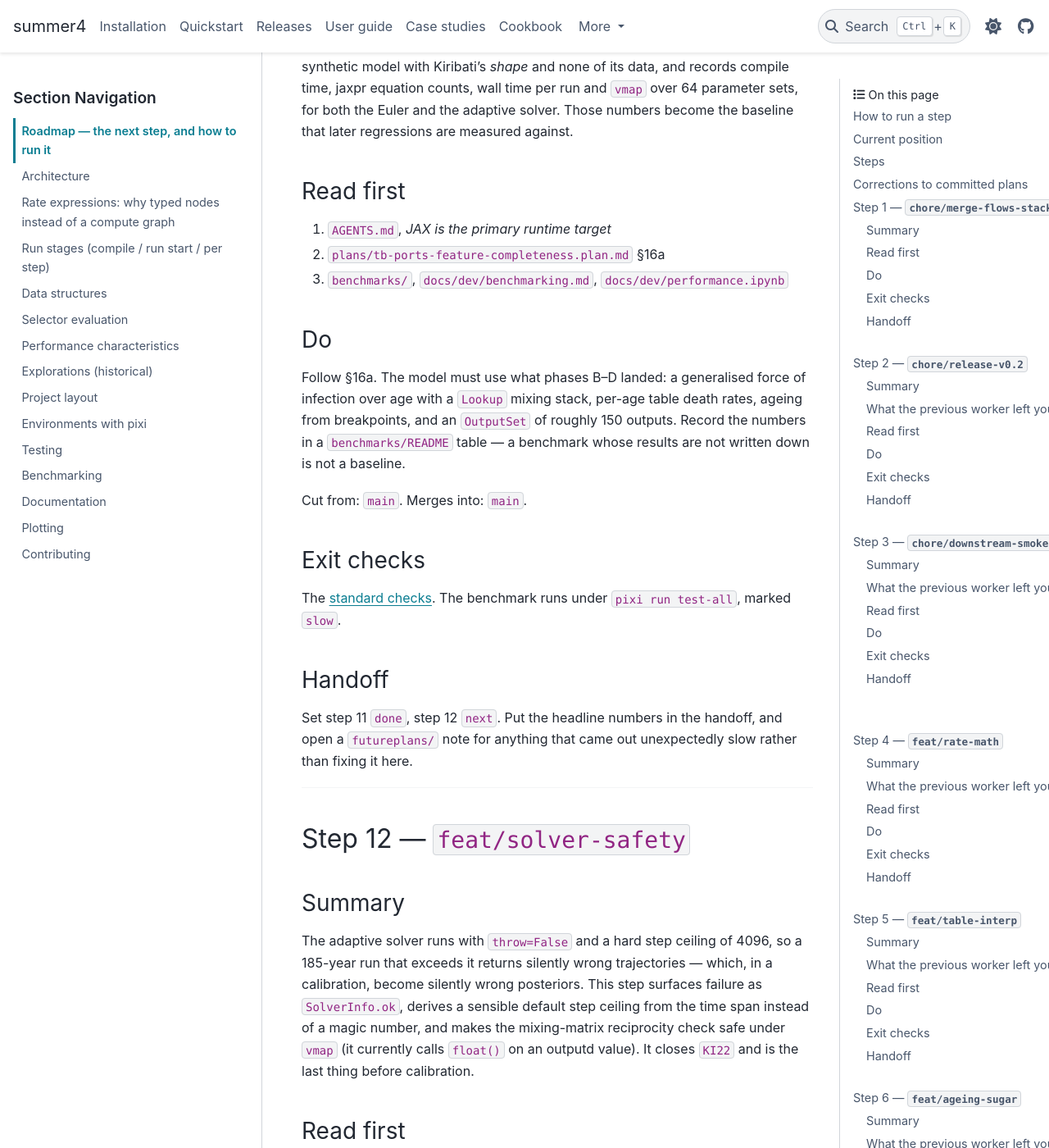
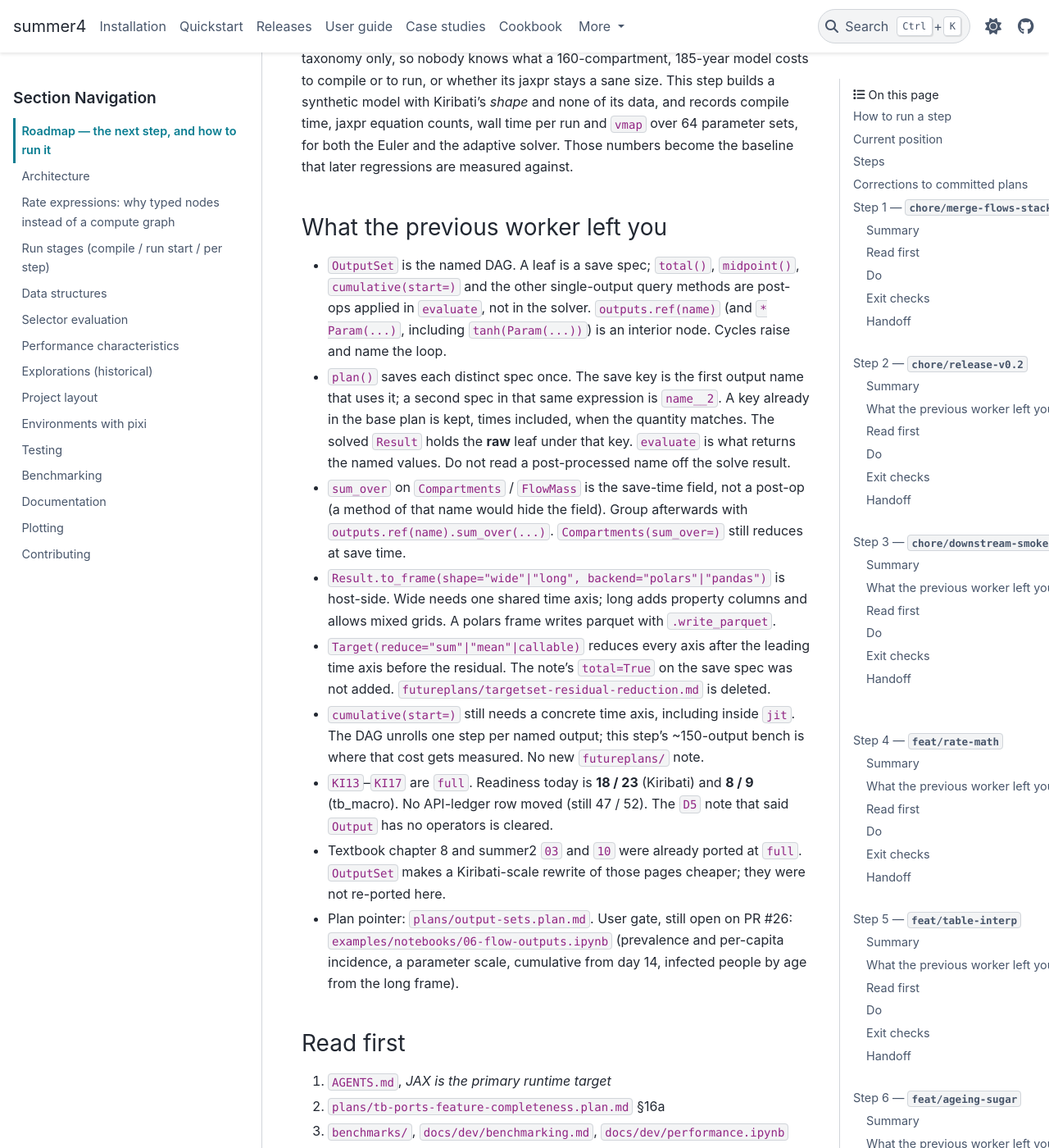
Before and after one commit to monash-emu/summer4, a Sphinx documentation site: the page built from docs/dev/roadmap.md, in a window 1280 px wide and 1400 px high, scrolled down 23603 px. Shown: the whole window at 82% size. Built offline with Sphinx 7.4.7 and the PyData theme 0.15.4, drawn with Linux system fonts in a browser that asks for light colours; some of the changed text lies outside the part shown.

Commit message:
Hand off after step 10: output-sets.

```diff
--- a/docs/dev/roadmap.md
+++ b/docs/dev/roadmap.md
@@ -74,11 +74,11 @@ Two conventions that are easy to get wrong:
 <!-- roadmap:current -->
 | Field | Value |
 | --- | --- |
-| Step | 10 |
+| Step | 11 |
 | Status | next |
-| Branch | `feat/output-sets` |
+| Branch | `feat/tb-scale-bench` |
 | Cut from | `main` |
-| Last landed | `feat/trace-algebra` |
+| Last landed | `feat/output-sets` |
 <!-- /roadmap:current -->
 
 ## Steps
@@ -101,8 +101,8 @@ run at any time from `main`.
 | 7 | C | WP14 | `feat/epi-generalised-foi` | `plans/tb-ports-feature-completeness.plan.md` | 14a | done | — |
 | 8 | C | WP14 | `feat/epi-compartment-infectiousness` | `plans/tb-ports-feature-completeness.plan.md` | 14b | done | KI4 KI5 TM5 |
 | 9 | D | WP15 | `feat/trace-algebra` | `plans/tb-ports-feature-completeness.plan.md` | 15a | done | — |
-| 10 | D | WP15 | `feat/output-sets` | `plans/tb-ports-feature-completeness.plan.md` | 15c | next | KI13 KI14 KI15 KI16 KI17 |
-| 11 | E | WP16 | `feat/tb-scale-bench` | `plans/tb-ports-feature-completeness.plan.md` | 16a | planned | — |
+| 10 | D | WP15 | `feat/output-sets` | `plans/tb-ports-feature-completeness.plan.md` | 15c | done | KI13 KI14 KI15 KI16 KI17 |
+| 11 | E | WP16 | `feat/tb-scale-bench` | `plans/tb-ports-feature-completeness.plan.md` | 16a | next | — |
 | 12 | E | WP16 | `feat/solver-safety` | `plans/tb-ports-feature-completeness.plan.md` | 16b | planned | KI22 |
 | 13 | F | WP10 | `feat/epi-priors-likelihoods` | `plans/tb-ports-feature-completeness.plan.md` | 10.1 | planned | — |
 | 14 | F | WP10 | `feat/epi-sampling` | `plans/tb-ports-feature-completeness.plan.md` | 10.2 | planned | — |
@@ -644,6 +644,8 @@ Set step 9 `done`, step 10 `next`.
 
 ## Step 10 — `feat/output-sets`
 
+**Landed:** feat/output-sets, PR #26, 2026-09-21.
+
 ### Summary
 
 Kiribati declares about 150 named outputs, many defined in terms of others.
@@ -731,6 +733,43 @@ synthetic model with Kiribati's *shape* and none of its data, and records
 compile time, jaxpr equation counts, wall time per run and `vmap` over 64
 parameter sets, for both the Euler and the adaptive solver. Those numbers become
 the baseline that later regressions are measured against.
+
+### What the previous worker left you
+
+- `OutputSet` is the named DAG. A leaf is a save spec; `total()`, `midpoint()`,
+  `cumulative(start=)` and the other single-output query methods are post-ops
+  applied in `evaluate`, not in the solver. `outputs.ref(name)` (and
+  `* Param(...)`, including `tanh(Param(...))`) is an interior node. Cycles
+  raise and name the loop.
+- `plan()` saves each distinct spec once. The save key is the first output
+  name that uses it; a second spec in that same expression is `name__2`. A key
+  already in the base plan is kept, times included, when the quantity matches.
+  The solved `Result` holds the **raw** leaf under that key. `evaluate` is
+  what returns the named values. Do not read a post-processed name off the
+  solve result.
+- `sum_over` on `Compartments` / `FlowMass` is the save-time field, not a
+  post-op (a method of that name would hide the field). Group afterwards with
+  `outputs.ref(name).sum_over(...)`. `Compartments(sum_over=)` still reduces
+  at save time.
+- `Result.to_frame(shape="wide"|"long", backend="polars"|"pandas")` is
+  host-side. Wide needs one shared time axis; long adds property columns and
+  allows mixed grids. A polars frame writes parquet with `.write_parquet`.
+- `Target(reduce="sum"|"mean"|callable)` reduces every axis after the leading
+  time axis before the residual. The note's `total=True` on the save spec was
+  not added. `futureplans/targetset-residual-reduction.md` is deleted.
+- `cumulative(start=)` still needs a concrete time axis, including inside
+  `jit`. The DAG unrolls one step per named output; this step's ~150-output
+  bench is where that cost gets measured. No new `futureplans/` note.
+- `KI13`–`KI17` are `full`. Readiness today is **18 / 23** (Kiribati) and
+  **8 / 9** (tb_macro). No API-ledger row moved (still 47 / 52). The `D5`
+  note that said `Output` has no operators is cleared.
+- Textbook chapter 8 and summer2 `03` and `10` were already ported at `full`.
+  `OutputSet` makes a Kiribati-scale rewrite of those pages cheaper; they were
+  not re-ported here.
+- Plan pointer: `plans/output-sets.plan.md`. User gate, still open on PR #26:
+  `examples/notebooks/06-flow-outputs.ipynb` (prevalence and per-capita
+  incidence, a parameter scale, cumulative from day 14, infected people by
+  age from the long frame).
 
 ### Read first
 
```
